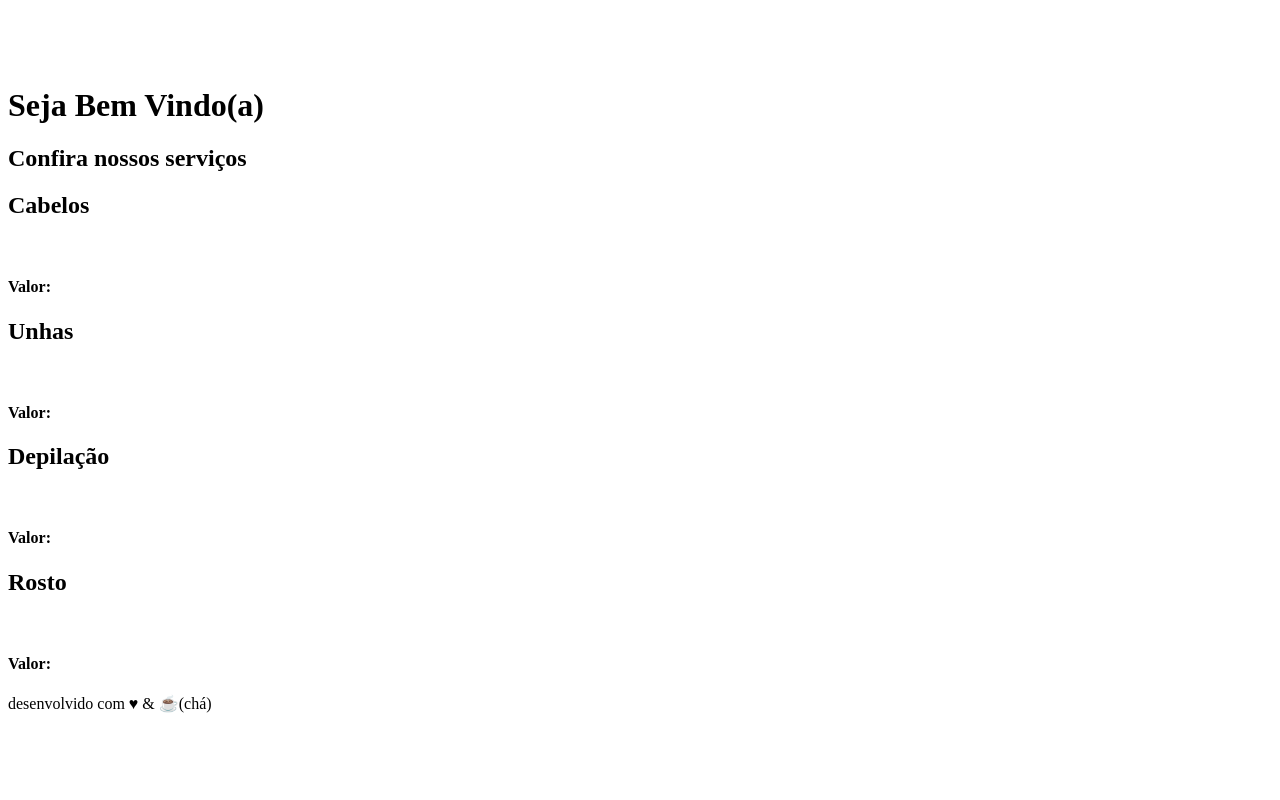
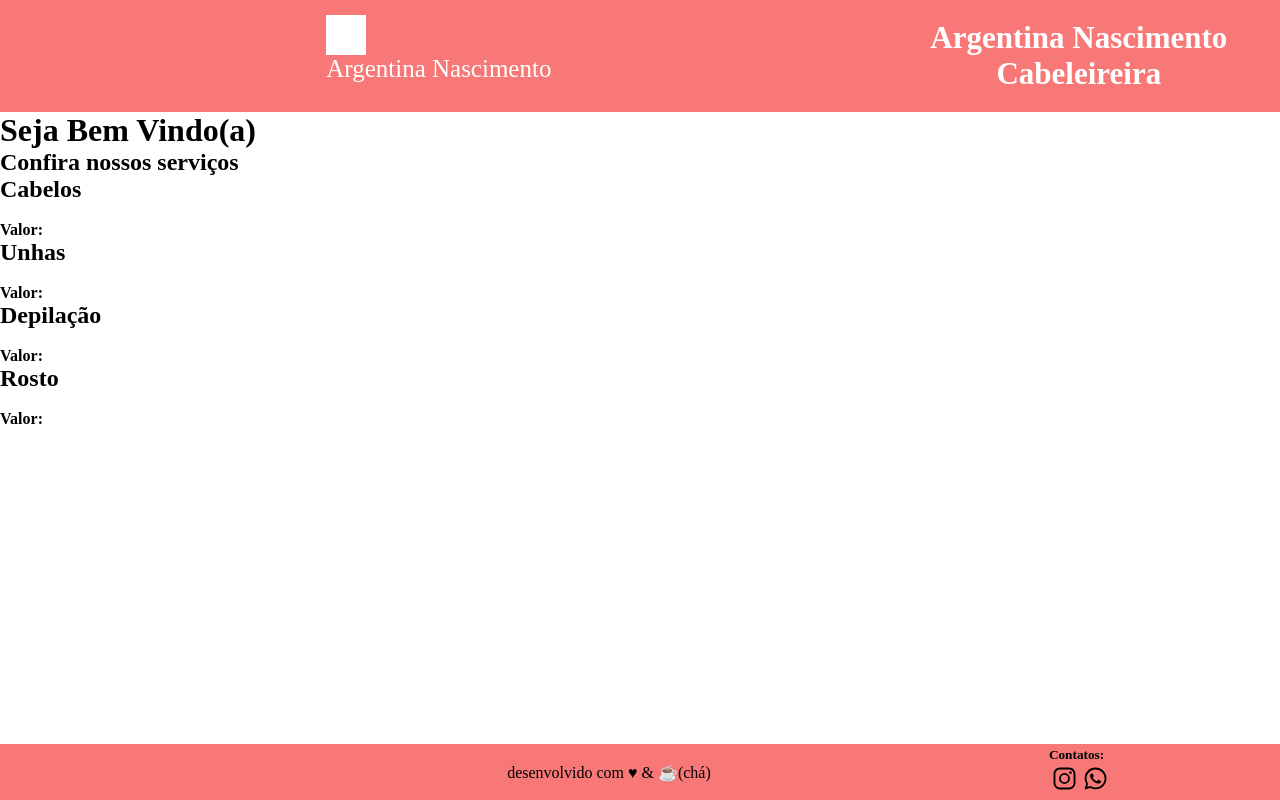
Before and after one commit to MayumiNascimento/Pagina-de-apresentacao, an Angular app in the folder salao/: page /apresentacao in a window 1280 px wide. Built offline with nearby package versions, Linux system fonts and the light colour scheme.

Commit message:
estruturando cabeçalho e rodapé

```diff
--- a/salao/src/app/app.component.css
+++ b/salao/src/app/app.component.css
@@ -0,0 +1,4 @@
+*{
+    margin: 0px;
+    padding: 0px;
+}
--- a/salao/src/app/componentes/cabecalho/cabecalho.component.css
+++ b/salao/src/app/componentes/cabecalho/cabecalho.component.css
@@ -0,0 +1,45 @@
+header{
+    display: flex;
+    flex-direction:row;
+    padding: 0px;
+}
+
+header{
+    width: 100%;
+    height: 80%;
+    background-color: #F87878;
+    background-position: center;
+    /* background-repeat: no-repeat; */
+    overflow-x:hidden;
+}
+
+.texto{
+    display: flex;
+    justify-content: center;
+    width: 80%;
+    padding: 15px 0px 0px 0px;
+    height: 100%;
+}
+
+.logo::before{
+    content: '';
+    width: 40px;
+    height: 40px;
+    background-color: #FFFFFF;
+    display:block;
+}
+
+h1,p{
+    color: #FFF ;
+}
+p{
+    font-size: 25px;
+}
+
+h2{
+    text-align: center;
+    font-size: 31px;
+    margin: 20px 0px;
+    font-weight: bold;
+    color: #FFFFFF;
+}
--- a/salao/src/app/componentes/cabecalho/cabecalho.component.html
+++ b/salao/src/app/componentes/cabecalho/cabecalho.component.html
@@ -1,9 +1,10 @@
 <header>
+    <div class="texto">
+        <!-- <img src="" alt=""> -->
+        <p class="logo">Argentina Nascimento</p>
+    </div>
+
     <div>
-        <img src="" alt="">
-        <h1></h1>
-    </div>
-    <div>
-        <img src="" alt="">
+        <h2>Argentina Nascimento Cabeleireira</h2>
     </div>
 </header>
--- a/salao/src/app/componentes/rodape/rodape.component.css
+++ b/salao/src/app/componentes/rodape/rodape.component.css
@@ -0,0 +1,17 @@
+
+footer {
+    background-color: #F87878;
+    display: flex;
+    flex-direction: row;
+    justify-content: space-around;
+    align-items:center;
+    position: absolute;
+    bottom: 0;
+    width: 100%;
+    height: 3.5rem;
+}
+
+.links {
+    height: 25px;
+    padding: 3px
+}
--- a/salao/src/app/componentes/rodape/rodape.component.html
+++ b/salao/src/app/componentes/rodape/rodape.component.html
@@ -1,3 +1,17 @@
 <footer>
-    <p> desenvolvido com ♥ & ☕(chá) </p>
+    <div>
+        <!-- pensar em algo pra colocar aqui -->
+    </div>
+
+    <div>
+        <p> desenvolvido com ♥ & ☕(chá) </p>
+    </div>
+
+    <div>
+        <h5>Contatos: </h5>
+        <a href="https://www.instagram.com/argentinanascimento/">
+            <img class="links" src="../../../assets/imgs/logo-instagram.svg" alt="logo do instagram em preto e branco"></a>
+        <a href="https://wa.me/+559282466395">
+            <img class="links" src="../../../assets/imgs/logo-whatsapp.svg" alt="logo do whatsapp em preto e branco"></a>
+    </div>
 </footer>
--- a/salao/src/styles.css
+++ b/salao/src/styles.css
@@ -1 +1,5 @@
 /* You can add global styles to this file, and also import other style files */
+*{
+    margin: 0px;
+    padding: 0px;
+}
```
Also changed, not shown: salao/src/assets/imgs/logo-instagram.svg (added), salao/src/assets/imgs/logo-whatsapp.svg (added).
